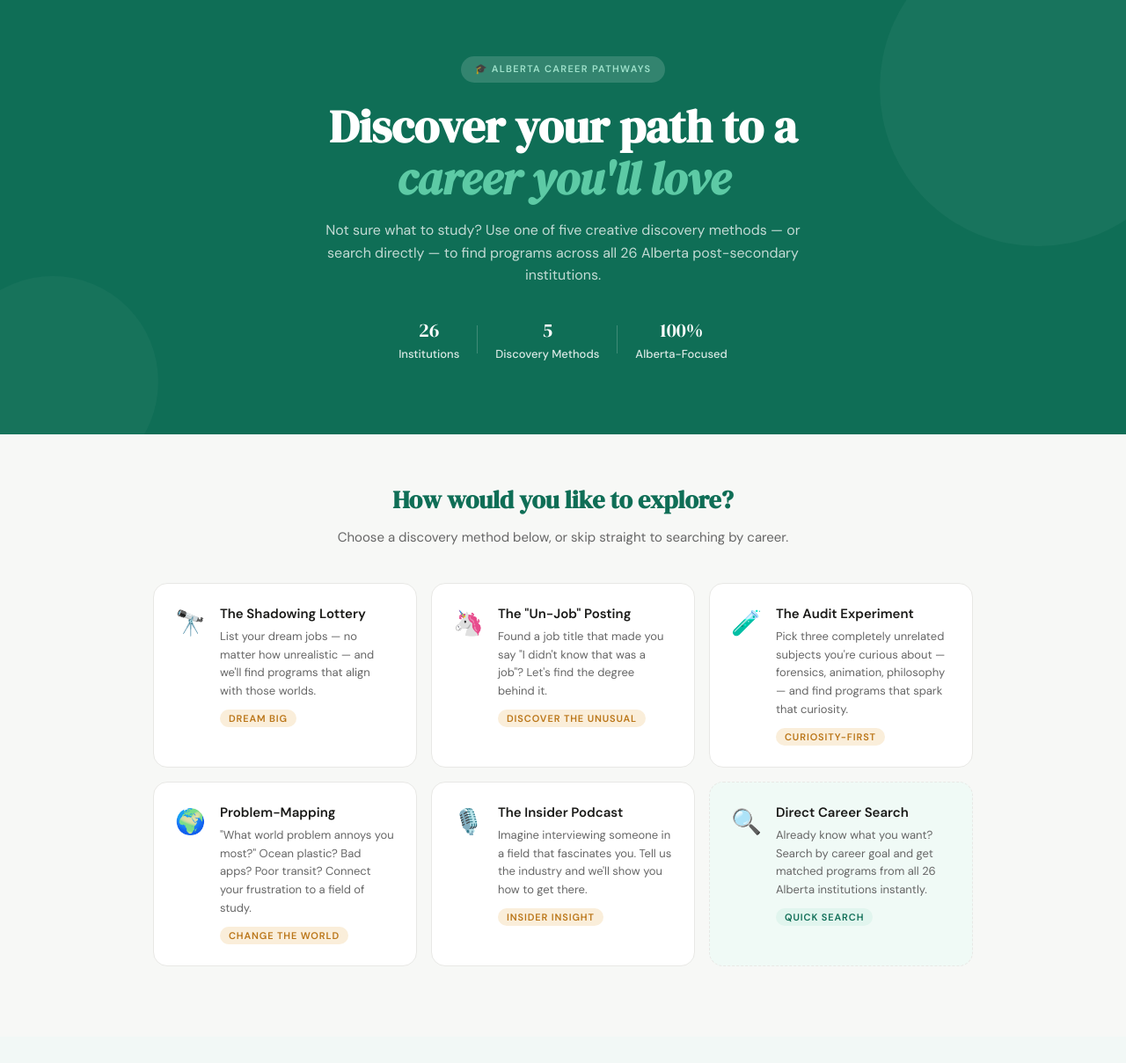
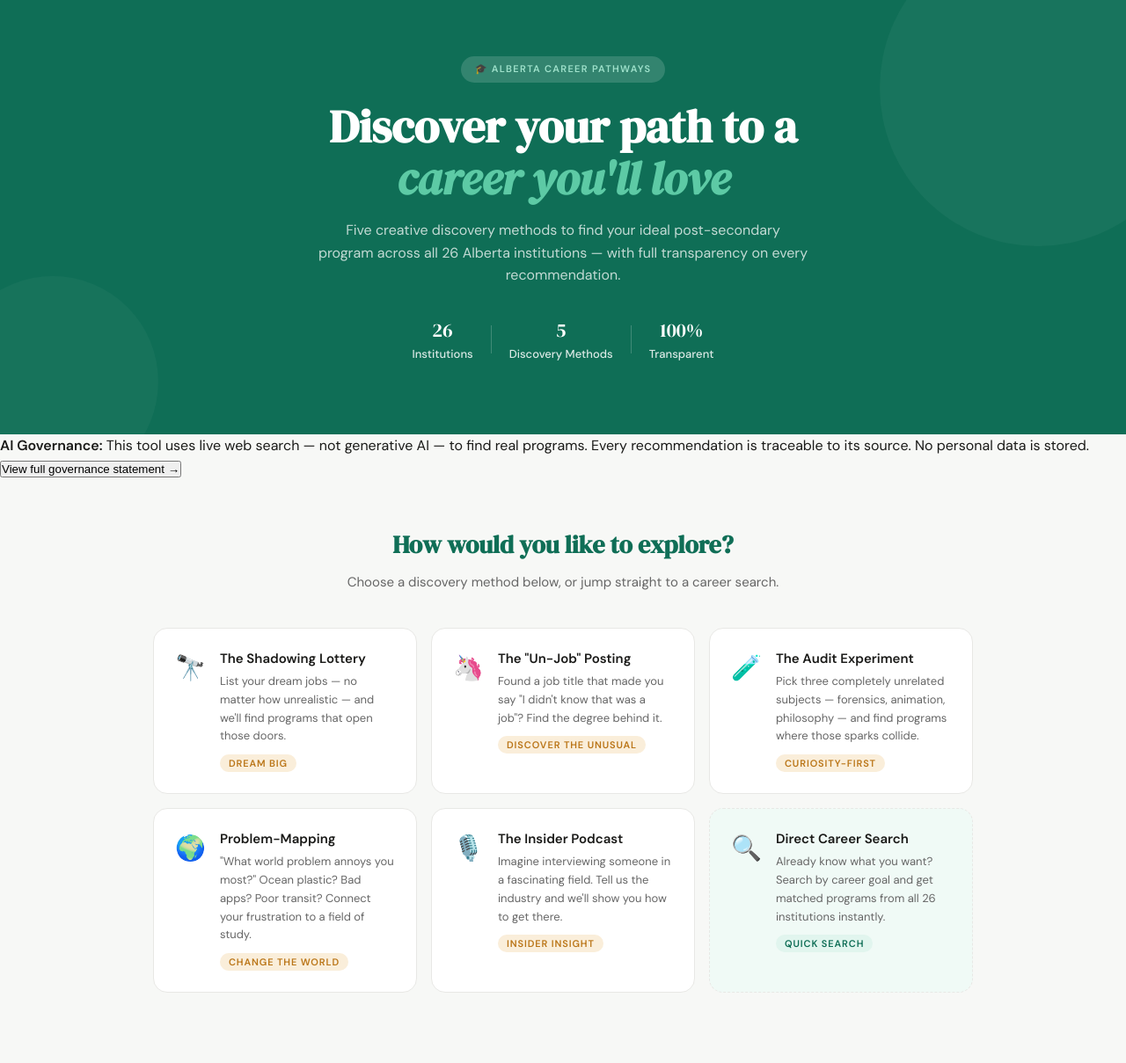
Before and after one commit to roninPb65/Course-Summary, a Python web app: template templates/index.html in a window 1280 px wide. Shown: the whole page at 88% size. Before the commit the page ends 1099 px from the top, so only its background shows below. Run offline with Jinja, Linux system fonts and the light colour scheme; the template is opened without the code that fills it, so the values that code supplies are empty.

Commit message:
Update index.html

```diff
--- a/templates/index.html
+++ b/templates/index.html
@@ -15,59 +15,57 @@
 <section class="hero">
   <div class="badge">🎓 Alberta Career Pathways</div>
   <h1>Discover your path to a<br><em>career you'll love</em></h1>
-  <p>Not sure what to study? Use one of five creative discovery methods — or search directly — to find programs across all 26 Alberta post-secondary institutions.</p>
+  <p>Five creative discovery methods to find your ideal post-secondary program across all 26 Alberta institutions — with full transparency on every recommendation.</p>
   <div class="hero-stats">
-    <div class="stat"><span>26</span> Institutions</div>
+    <div class="stat"><span>26</span>Institutions</div>
     <div class="stat-div"></div>
-    <div class="stat"><span>5</span> Discovery Methods</div>
+    <div class="stat"><span>5</span>Discovery Methods</div>
     <div class="stat-div"></div>
-    <div class="stat"><span>100%</span> Alberta-Focused</div>
+    <div class="stat"><span>100%</span>Transparent</div>
   </div>
 </section>
+
+<!-- ── AI GOVERNANCE NOTICE BANNER ── -->
+<div class="gov-notice-bar">
+  <span class="gov-dot"></span>
+  <span><strong>AI Governance:</strong> This tool uses live web search — not generative AI — to find real programs. Every recommendation is traceable to its source. No personal data is stored.</span>
+  <button class="gov-bar-link" onclick="openGovModal()">View full governance statement →</button>
+</div>
 
 <!-- ── MAIN ── -->
 <main class="main" id="main-content">
 
-  <!-- ══ DISCOVERY HUB (default view) ══ -->
+  <!-- ══ HUB ══ -->
   <div id="hub-state">
     <div class="hub-header">
       <h2>How would you like to explore?</h2>
-      <p>Choose a discovery method below, or skip straight to searching by career.</p>
+      <p>Choose a discovery method below, or jump straight to a career search.</p>
     </div>
-
     <div class="method-grid">
-
-      <!-- 1. Shadow Lottery -->
       <button class="method-card" onclick="openMethod('shadow')">
         <div class="method-icon">🔭</div>
         <div class="method-body">
           <h3>The Shadowing Lottery</h3>
-          <p>List your dream jobs — no matter how unrealistic — and we'll find programs that align with those worlds.</p>
+          <p>List your dream jobs — no matter how unrealistic — and we'll find programs that open those doors.</p>
           <span class="method-tag">Dream big</span>
         </div>
       </button>
-
-      <!-- 2. Un-Job Posting -->
       <button class="method-card" onclick="openMethod('unjob')">
         <div class="method-icon">🦄</div>
         <div class="method-body">
           <h3>The "Un-Job" Posting</h3>
-          <p>Found a job title that made you say "I didn't know that was a job"? Let's find the degree behind it.</p>
+          <p>Found a job title that made you say "I didn't know that was a job"? Find the degree behind it.</p>
           <span class="method-tag">Discover the unusual</span>
         </div>
       </button>
-
-      <!-- 3. Audit Experiment -->
       <button class="method-card" onclick="openMethod('audit')">
         <div class="method-icon">🧪</div>
         <div class="method-body">
           <h3>The Audit Experiment</h3>
-          <p>Pick three completely unrelated subjects you're curious about — forensics, animation, philosophy — and find programs that spark that curiosity.</p>
+          <p>Pick three completely unrelated subjects — forensics, animation, philosophy — and find programs where those sparks collide.</p>
           <span class="method-tag">Curiosity-first</span>
         </div>
       </button>
-
-      <!-- 4. Problem Mapping -->
       <button class="method-card" onclick="openMethod('problem')">
         <div class="method-icon">🌍</div>
         <div class="method-body">
@@ -76,63 +74,41 @@
           <span class="method-tag">Change the world</span>
         </div>
       </button>
-
-      <!-- 5. Podcast Project -->
       <button class="method-card" onclick="openMethod('podcast')">
         <div class="method-icon">🎙️</div>
         <div class="method-body">
           <h3>The Insider Podcast</h3>
-          <p>Imagine interviewing someone in a field that fascinates you. Tell us the industry and we'll show you how to get there.</p>
+          <p>Imagine interviewing someone in a fascinating field. Tell us the industry and we'll show you how to get there.</p>
           <span class="method-tag">Insider insight</span>
         </div>
       </button>
-
-      <!-- 6. Direct Search -->
       <button class="method-card method-card--direct" onclick="openMethod('direct')">
         <div class="method-icon">🔍</div>
         <div class="method-body">
           <h3>Direct Career Search</h3>
-          <p>Already know what you want? Search by career goal and get matched programs from all 26 Alberta institutions instantly.</p>
+          <p>Already know what you want? Search by career goal and get matched programs from all 26 institutions instantly.</p>
           <span class="method-tag method-tag--teal">Quick search</span>
         </div>
       </button>
-
     </div>
   </div>
 
-  <!-- ══ DISCOVERY FORMS (one per method) ══ -->
+  <!-- ══ DISCOVERY FORMS ══ -->
   <div id="form-state" class="hidden">
     <button class="back-btn" onclick="goBack()">← Back to discovery methods</button>
 
-    <!-- Shadow Lottery -->
+    <!-- Shadow -->
     <div id="form-shadow" class="discovery-form hidden">
-      <div class="form-header">
-        <div class="form-icon">🔭</div>
-        <h2>The Shadowing Lottery</h2>
-        <p>List up to 5 dream jobs — the wilder the better. We'll find Alberta programs that open doors to those worlds.</p>
+      <div class="form-header"><div class="form-icon">🔭</div>
+        <div><h2>The Shadowing Lottery</h2><p>List up to 5 dream jobs — the wilder the better.</p></div>
       </div>
       <div class="form-fields">
-        <div class="field-group">
-          <label>Dream job #1 <span class="req">*</span></label>
-          <input id="shadow-job1" type="text" placeholder="e.g. Astronaut, Video game designer, Marine biologist" />
-        </div>
-        <div class="field-group">
-          <label>Dream job #2</label>
-          <input id="shadow-job2" type="text" placeholder="e.g. Documentary filmmaker" />
-        </div>
-        <div class="field-group">
-          <label>Dream job #3</label>
-          <input id="shadow-job3" type="text" placeholder="e.g. Forensic scientist" />
-        </div>
+        <div class="field-group"><label>Dream job #1 <span class="req">*</span></label><input id="shadow-job1" type="text" placeholder="e.g. Astronaut, Marine biologist, Game designer" /></div>
+        <div class="field-group"><label>Dream job #2</label><input id="shadow-job2" type="text" placeholder="e.g. Documentary filmmaker" /></div>
+        <div class="field-group"><label>Dream job #3</label><input id="shadow-job3" type="text" placeholder="e.g. Forensic scientist" /></div>
         <div class="field-row">
-          <div class="field-group">
-            <label>Dream job #4</label>
-            <input id="shadow-job4" type="text" placeholder="Optional" />
-          </div>
-          <div class="field-group">
-            <label>Dream job #5</label>
-            <input id="shadow-job5" type="text" placeholder="Optional" />
-          </div>
+          <div class="field-group"><label>Dream job #4</label><input id="shadow-job4" type="text" placeholder="Optional" /></div>
+          <div class="field-group"><label>Dream job #5</label><input id="shadow-job5" type="text" placeholder="Optional" /></div>
         </div>
         <button class="submit-btn" onclick="submitDiscovery('shadow')">Find Matching Programs →</button>
       </div>
@@ -140,46 +116,26 @@
 
     <!-- Un-Job -->
     <div id="form-unjob" class="discovery-form hidden">
-      <div class="form-header">
-        <div class="form-icon">🦄</div>
-        <h2>The "Un-Job" Posting</h2>
-        <p>Browse LinkedIn or Indeed for unconventional roles — "Sustainability Evangelist," "Experience Designer," "Taste Tester." Paste one that excites you.</p>
+      <div class="form-header"><div class="form-icon">🦄</div>
+        <div><h2>The "Un-Job" Posting</h2><p>Paste an unusual job title that excites you.</p></div>
       </div>
       <div class="form-fields">
-        <div class="field-group">
-          <label>The job title that excited you <span class="req">*</span></label>
-          <input id="unjob-title" type="text" placeholder="e.g. Sustainability Evangelist, UX Researcher, Esports Coach" />
-        </div>
-        <div class="field-group">
-          <label>What about it excites you? <span class="hint">(optional — helps refine results)</span></label>
-          <input id="unjob-why" type="text" placeholder="e.g. Mixing creativity with data" />
-        </div>
+        <div class="field-group"><label>The job title <span class="req">*</span></label><input id="unjob-title" type="text" placeholder="e.g. Sustainability Evangelist, Experience Designer, Esports Coach" /></div>
+        <div class="field-group"><label>What excites you about it? <span class="hint">(optional)</span></label><input id="unjob-why" type="text" placeholder="e.g. Mixing creativity with data" /></div>
         <button class="submit-btn" onclick="submitDiscovery('unjob')">Find the Degree Behind It →</button>
       </div>
     </div>
 
-    <!-- Audit Experiment -->
+    <!-- Audit -->
     <div id="form-audit" class="discovery-form hidden">
-      <div class="form-header">
-        <div class="form-icon">🧪</div>
-        <h2>The Audit Experiment</h2>
-        <p>Pick three completely unrelated subjects you're curious about. We'll find programs where those curiosities collide.</p>
+      <div class="form-header"><div class="form-icon">🧪</div>
+        <div><h2>The Audit Experiment</h2><p>Pick three unrelated subjects that spark genuine curiosity.</p></div>
       </div>
       <div class="form-fields">
-        <div class="field-group">
-          <label>Subject 1 <span class="req">*</span></label>
-          <input id="audit-s1" type="text" placeholder="e.g. Forensics" />
-        </div>
-        <div class="field-group">
-          <label>Subject 2 <span class="req">*</span></label>
-          <input id="audit-s2" type="text" placeholder="e.g. Animation" />
-        </div>
-        <div class="field-group">
-          <label>Subject 3 <span class="req">*</span></label>
-          <input id="audit-s3" type="text" placeholder="e.g. Philosophy" />
-        </div>
-        <div class="field-group">
-          <label>Do you prefer hands-on or analytical work?</label>
+        <div class="field-group"><label>Subject 1 <span class="req">*</span></label><input id="audit-s1" type="text" placeholder="e.g. Forensics" /></div>
+        <div class="field-group"><label>Subject 2 <span class="req">*</span></label><input id="audit-s2" type="text" placeholder="e.g. Animation" /></div>
+        <div class="field-group"><label>Subject 3 <span class="req">*</span></label><input id="audit-s3" type="text" placeholder="e.g. Philosophy" /></div>
+        <div class="field-group"><label>Do you prefer?</label>
           <div class="toggle-group">
             <button class="toggle-btn active" id="audit-pref-hands" onclick="setPref('audit','hands')">🔨 Hands-on / Creating</button>
             <button class="toggle-btn" id="audit-pref-analytical" onclick="setPref('audit','analytical')">📊 Problem-solving / Analyzing</button>
@@ -189,20 +145,15 @@
       </div>
     </div>
 
-    <!-- Problem Mapping -->
+    <!-- Problem -->
     <div id="form-problem" class="discovery-form hidden">
-      <div class="form-header">
-        <div class="form-icon">🌍</div>
-        <h2>Problem-Mapping</h2>
-        <p>Instead of "What do you want to be?" — ask yourself "What world problem annoys me most?"</p>
+      <div class="form-header"><div class="form-icon">🌍</div>
+        <div><h2>Problem-Mapping</h2><p>What world problem bothers you most?</p></div>
       </div>
       <div class="form-fields">
-        <div class="field-group">
-          <label>What world problem bothers you most? <span class="req">*</span></label>
-          <input id="problem-input" type="text" placeholder="e.g. Ocean plastic, bad city transit, food waste, mental health stigma" />
-        </div>
+        <div class="field-group"><label>The problem <span class="req">*</span></label><input id="problem-input" type="text" placeholder="e.g. Ocean plastic, bad city transit, food waste" /></div>
         <div class="problem-examples">
-          <p>Not sure? Try one of these:</p>
+          <p>Not sure? Try one:</p>
           <div class="example-pills">
             <button onclick="setExample('problem-input','Ocean plastic pollution')">🌊 Ocean plastic</button>
             <button onclick="setExample('problem-input','Poor city public transit')">🚌 City transit</button>
@@ -216,20 +167,14 @@
       </div>
     </div>
 
-    <!-- Podcast Project -->
+    <!-- Podcast -->
     <div id="form-podcast" class="discovery-form hidden">
-      <div class="form-header">
-        <div class="form-icon">🎙️</div>
-        <h2>The Insider Podcast</h2>
-        <p>Imagine you're creating a podcast. You can interview anyone in any industry. Who would you call?</p>
+      <div class="form-header"><div class="form-icon">🎙️</div>
+        <div><h2>The Insider Podcast</h2><p>What industry would your dream podcast cover?</p></div>
       </div>
       <div class="form-fields">
-        <div class="field-group">
-          <label>What industry or field would you cover? <span class="req">*</span></label>
-          <input id="podcast-industry" type="text" placeholder="e.g. Video game development, Environmental consulting, Sports medicine" />
-        </div>
-        <div class="field-group">
-          <label>What credential are you looking for?</label>
+        <div class="field-group"><label>Industry or field <span class="req">*</span></label><input id="podcast-industry" type="text" placeholder="e.g. Video game development, Sports medicine, Environmental consulting" /></div>
+        <div class="field-group"><label>Credential preference</label>
           <div class="toggle-group">
             <button class="toggle-btn active" id="pod-cred-any"   onclick="setCredPref('any')">🎯 Any</button>
             <button class="toggle-btn"        id="pod-cred-cert"  onclick="setCredPref('cert')">📜 Certificate / Diploma</button>
@@ -240,29 +185,21 @@
       </div>
     </div>
 
-    <!-- Direct Search -->
+    <!-- Direct -->
     <div id="form-direct" class="discovery-form hidden">
-      <div class="form-header">
-        <div class="form-icon">🔍</div>
-        <h2>Direct Career Search</h2>
-        <p>Know exactly what you want? Search across all 26 Alberta institutions at once.</p>
+      <div class="form-header"><div class="form-icon">🔍</div>
+        <div><h2>Direct Career Search</h2><p>Know what you want? Search all 26 Alberta institutions at once.</p></div>
       </div>
       <div class="form-fields">
-        <div class="field-group">
-          <label>Your career goal <span class="req">*</span></label>
-          <input id="direct-career" type="text" placeholder="e.g. Software developer, Registered nurse, Electrician" />
-        </div>
-        <div class="quick-suggestions">
-          <p>Popular searches:</p>
+        <div class="field-group"><label>Career goal <span class="req">*</span></label><input id="direct-career" type="text" placeholder="e.g. Software developer, Registered nurse, Electrician" /></div>
+        <div class="quick-suggestions"><p>Popular searches:</p>
           <div class="example-pills">
             <button onclick="setExample('direct-career','Software developer')">💻 Software developer</button>
             <button onclick="setExample('direct-career','Registered nurse')">🏥 Registered nurse</button>
-            <button onclick="setExample('direct-career','Environmental scientist')">🌿 Environmental scientist</button>
+            <button onclick="setExample('direct-career','Electrician')">⚡ Electrician</button>
             <button onclick="setExample('direct-career','Data scientist')">📊 Data scientist</button>
-            <button onclick="setExample('direct-career','Electrician')">⚡ Electrician</button>
+            <button onclick="setExample('direct-career','Graphic designer')">🎨 Graphic designer</button>
             <button onclick="setExample('direct-career','Petroleum engineer')">🛢️ Petroleum engineer</button>
-            <button onclick="setExample('direct-career','Graphic designer')">🎨 Graphic designer</button>
-            <button onclick="setExample('direct-career','Business analyst')">📈 Business analyst</button>
           </div>
         </div>
         <button class="submit-btn" onclick="submitDiscovery('direct')">Find Programs Across Alberta →</button>
@@ -273,40 +210,51 @@
   <!-- ══ LOADING ══ -->
   <div id="loading-state" class="loading-wrap hidden" aria-live="polite">
     <div class="spinner"></div>
-    <h3 id="loading-title">Finding your pathway…</h3>
-    <p>Searching all 26 Alberta institutions in real time</p>
+    <h3>Finding programs for <em id="loading-career"></em></h3>
+    <p>Searching official institution websites in real time</p>
     <div class="step-pills">
-      <span class="step-pill step-active" id="step-0">Searching universities…</span>
-      <span class="step-pill step-pending" id="step-1">Gathering market insights…</span>
-      <span class="step-pill step-pending" id="step-2">Building your pathway…</span>
+      <span class="step-pill step-active"  id="step-0">Searching universities…</span>
+      <span class="step-pill step-pending" id="step-1">Searching colleges…</span>
+      <span class="step-pill step-pending" id="step-2">Gathering market insights…</span>
+      <span class="step-pill step-pending" id="step-3">Building your pathway…</span>
     </div>
   </div>
 
   <!-- ══ ERROR ══ -->
   <div id="error-state" class="hidden" role="alert">
-    <div class="error-box">
-      <p class="error-title">Search failed</p>
-      <p id="error-msg"></p>
-    </div>
-    <div style="text-align:center;margin-top:20px">
-      <button class="btn-outline" onclick="resetToHub()">← Try again</button>
-    </div>
+    <div class="error-box"><p class="error-title">Search failed</p><p id="error-msg"></p></div>
+    <div style="text-align:center;margin-top:20px"><button class="btn-outline" onclick="resetToHub()">← Try again</button></div>
   </div>
 
   <!-- ══ RESULTS ══ -->
   <div id="results-state" class="hidden">
+
     <div class="results-header">
       <div id="method-badge" class="method-result-badge"></div>
       <h2 id="results-title"></h2>
       <p id="results-summary"></p>
     </div>
 
+    <!-- Transparency summary bar -->
+    <div id="transparency-bar" class="transparency-bar hidden">
+      <div class="trans-bar-inner">
+        <span class="trans-icon">🔍</span>
+        <div class="trans-text">
+          <strong>How we found these results</strong>
+          <span id="trans-summary-text"></span>
+        </div>
+        <button class="trans-expand-btn" onclick="toggleTransparency()">View full audit trail ↓</button>
+      </div>
+      <!-- Expandable audit trail -->
+      <div id="audit-trail" class="audit-trail hidden"></div>
+    </div>
+
     <div id="insight-box" class="insight-box hidden">
-      <h4>🌾 Alberta Labour Market Insight</h4>
+      <h4>🌾 Alberta Labour Market Insight <span class="source-tag">Source: ALIS / Job Bank / Statistics Canada</span></h4>
       <p id="insight-text"></p>
     </div>
 
-    <!-- Tab toggle -->
+    <!-- Tabs -->
     <div class="tab-bar">
       <button class="tab-btn active" id="tab-universities" onclick="switchTab('universities')">
         🏛️ Universities <span id="univ-count" class="count-badge"></span>
@@ -319,30 +267,55 @@
     <div id="tab-content-universities" class="courses-grid"></div>
     <div id="tab-content-colleges"     class="courses-grid hidden"></div>
 
+    <!-- Pathway -->
     <div id="pathway-section" class="pathway-section hidden">
       <h3>Your Step-by-Step Pathway</h3>
       <div class="pathway-steps" id="pathway-steps"></div>
     </div>
 
+    <!-- Governance inline card -->
+    <div id="governance-card" class="governance-card hidden">
+      <div class="gov-card-header">
+        <span class="gov-shield">🛡️</span>
+        <div>
+          <h4>AI Governance &amp; Limitations</h4>
+          <p>Understand how this tool works and what it cannot do.</p>
+        </div>
+        <button class="gov-card-expand" onclick="openGovModal()">Full statement →</button>
+      </div>
+      <div class="gov-limitations" id="gov-limitations"></div>
+    </div>
+
     <div class="actions">
       <button class="btn-outline" onclick="resetToHub()">← Try another method</button>
-      <a class="btn-primary" href="https://applyalberta.ca" target="_blank" rel="noopener noreferrer">
-        Apply on ApplyAlberta →
-      </a>
+      <a class="btn-primary" href="https://applyalberta.ca" target="_blank" rel="noopener noreferrer">Apply on ApplyAlberta →</a>
     </div>
 
     <div class="institution-strip">
-      <p>Searching across</p>
+      <p>Searched across all 26 publicly-funded Alberta post-secondaries</p>
       <div class="inst-logos">
         <span>U of A</span><span>U of C</span><span>MacEwan</span><span>MRU</span>
         <span>SAIT</span><span>NAIT</span><span>Bow Valley</span><span>Red Deer Poly</span>
-        <span>Lethbridge</span><span>Athabasca</span><span>+ 16 more</span>
+        <span>Lethbridge</span><span>Athabasca</span><span>Concordia</span><span>+ 15 more</span>
       </div>
     </div>
   </div>
 
 </main>
 
+<!-- ══ AI GOVERNANCE MODAL ══ -->
+<div id="gov-modal" class="modal-overlay hidden" onclick="closeGovModalOutside(event)">
+  <div class="modal-box" role="dialog" aria-modal="true" aria-labelledby="modal-title">
+    <div class="modal-header">
+      <h2 id="modal-title">🛡️ AI Governance Statement</h2>
+      <button class="modal-close" onclick="closeGovModal()">✕</button>
+    </div>
+    <div class="modal-body" id="gov-modal-body">
+      <p style="color:#666;font-size:14px">Run a search to populate the full governance statement for your session.</p>
+    </div>
+  </div>
+</div>
+
 <script src="{{ url_for('static', filename='main.js') }}"></script>
 </body>
 </html>
```
